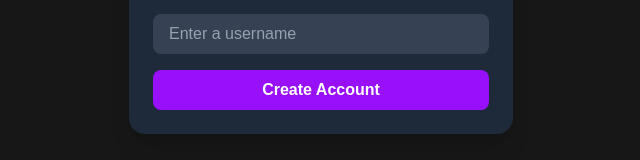
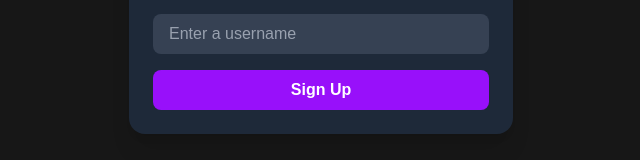
Before and after one commit to TechifyDev1/todolist-frontend, a Next.js app: page /sign-up in a window 1280 px wide. Shown: the part 362-522 px from the top of the page, without its empty margins (319-959 px from the left). Built offline with nearby package versions, Linux system fonts and the light colour scheme.

Commit message:
Added a loading state to the sign up form too

```diff
--- a/app/sign-up/page.tsx
+++ b/app/sign-up/page.tsx
@@ -4,6 +4,7 @@ import { toast } from 'sonner';
 
 const Home = () => {
     const [username, setUsername] = useState<string>("");
+    const [isLoading, setIsLoading] = useState<boolean>(false);
     const handleSignUp = async (e: ChangeEvent<HTMLFormElement>) => {
         e.preventDefault();
         console.log("Creating user with username:", username);
@@ -65,8 +66,11 @@ const Home = () => {
                 <button
                     type="submit"
                     className="w-full bg-purple-600 hover:bg-purple-700 text-white py-2 rounded-lg font-semibold"
+                    disabled={isLoading}
                 >
-                    Create Account
+                    {isLoading ? (<div className='flex justify-center'>
+                        <div className='animate-spin rounded-full h-12 w-12 border-4 border-gray-200 border-t-gray-600'></div>
+                    </div>) : ("Sign Up")}
                 </button>
             </form>
         </div>
```
